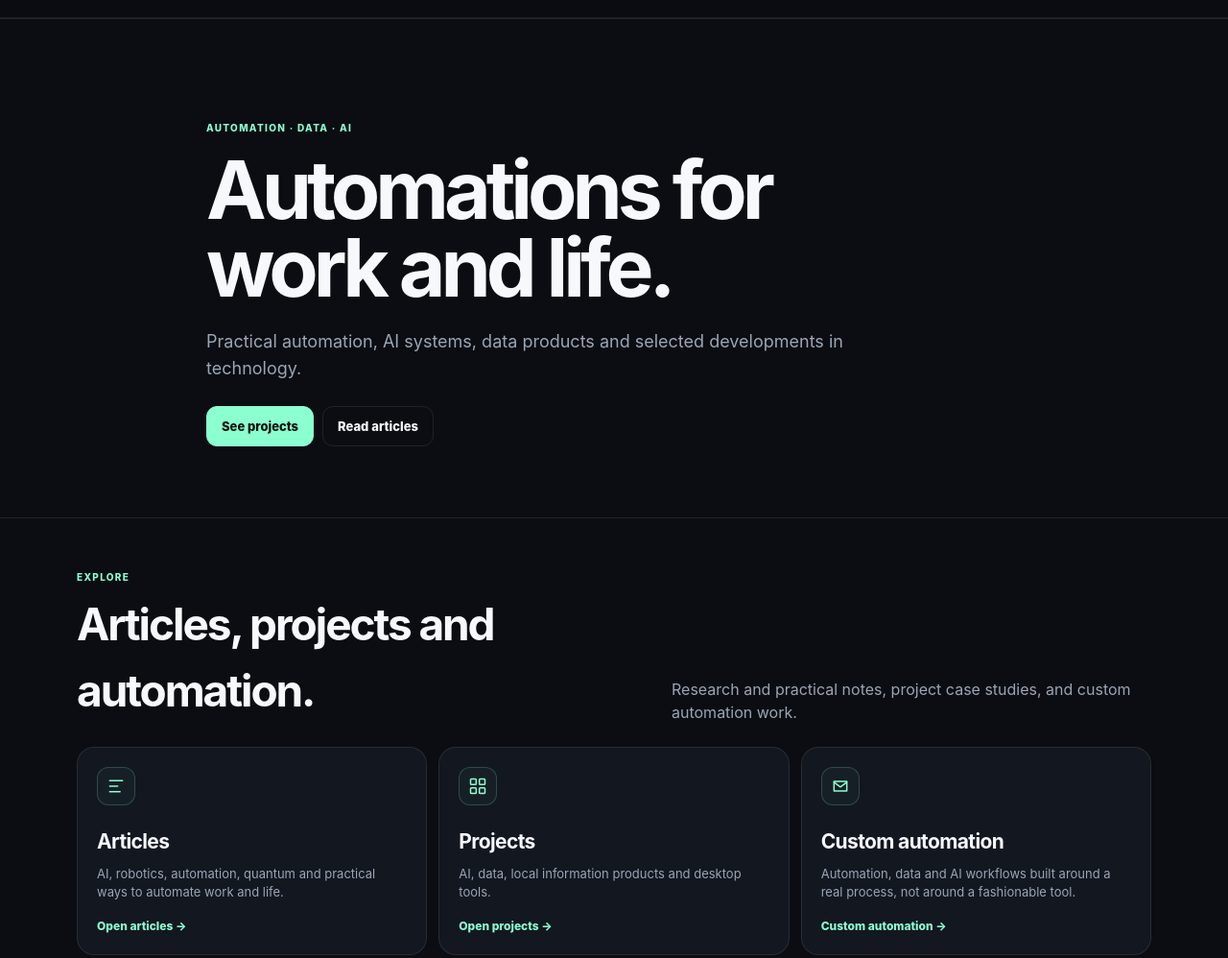
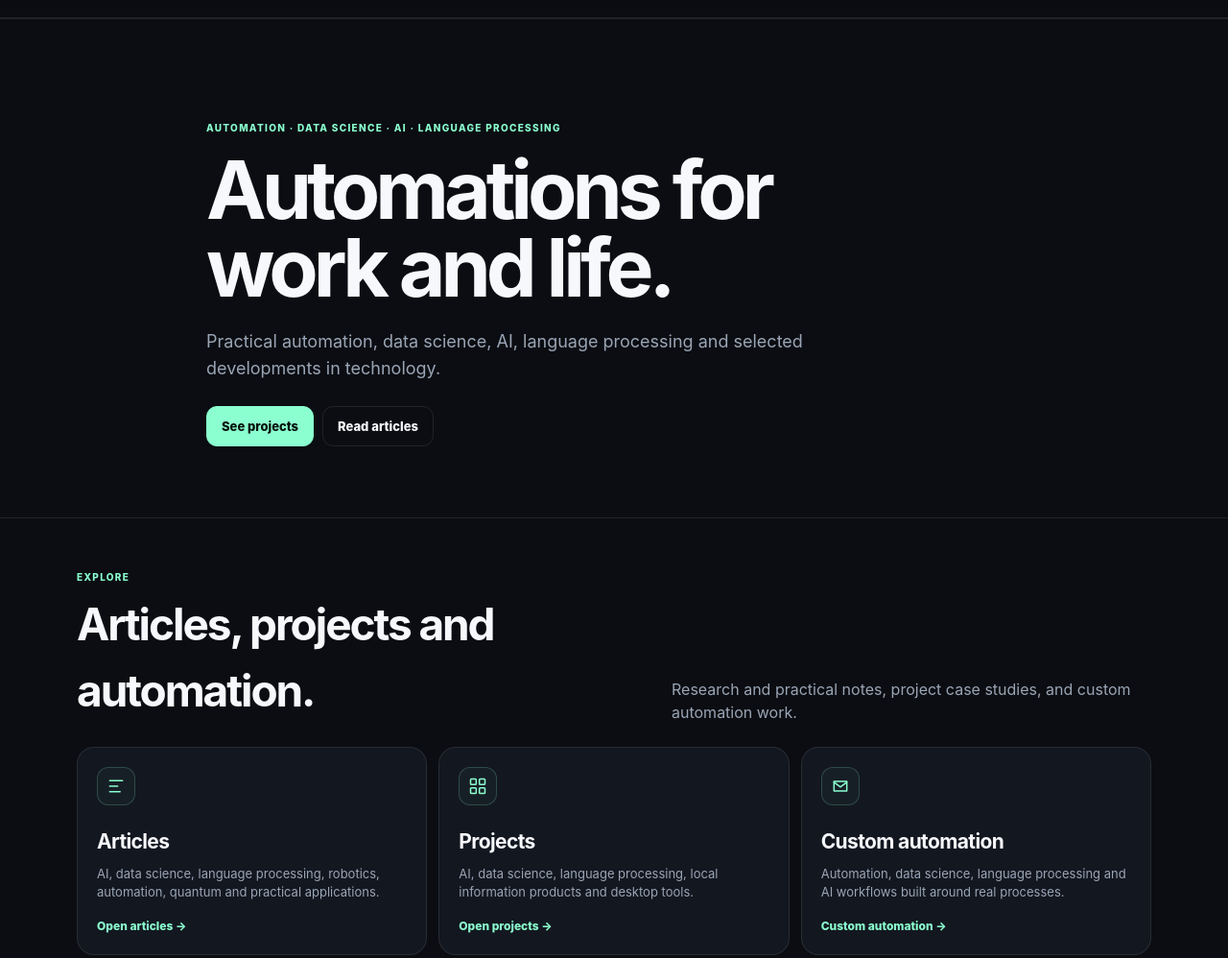
Before and after one commit to everyday-automated/everyday-automated.github.io, a plain HTML site: page index.html in a window 1280 px wide. Shown: the part 48-1046 px from the top of the page at 96% size. Drawn offline with Linux system fonts and the light colour scheme.

Commit message:
Add data science and language processing to homepage

```diff
--- a/index.html
+++ b/index.html
@@ -3,7 +3,7 @@
 <head>
   <meta charset="UTF-8">
   <meta name="viewport" content="width=device-width,initial-scale=1">
-  <meta name="description" content="Everyday Automated — practical automation, AI, data systems and useful technology for work and life.">
+  <meta name="description" content="Everyday Automated — automation, data science, AI, language processing and useful technology for work and life.">
   <title>Everyday Automated</title>
   <link rel="stylesheet" href="/site.css">
 </head>
@@ -22,9 +22,9 @@
 <main>
 <section class="hero">
   <div class="wrap hero-inner">
-    <div class="eyebrow">Automation · Data · AI</div>
+    <div class="eyebrow">Automation · Data Science · AI · Language Processing</div>
     <h1>Automations for<br>work and life.</h1>
-    <p>Practical automation, AI systems, data products and selected developments in technology.</p>
+    <p>Practical automation, data science, AI, language processing and selected developments in technology.</p>
     <div class="btns">
       <a class="btn primary" href="/projects/">See projects</a>
       <a class="btn" href="/articles/">Read articles</a>
@@ -45,7 +45,7 @@
           <svg viewBox="0 0 24 24"><path d="M4 5h16M4 12h10M4 19h13"/></svg>
         </div>
         <h3>Articles</h3>
-        <p>AI, robotics, automation, quantum and practical ways to automate work and life.</p>
+        <p>AI, data science, language processing, robotics, automation, quantum and practical applications.</p>
         <div class="path-link">Open articles →</div>
       </a>
 
@@ -54,7 +54,7 @@
           <svg viewBox="0 0 24 24"><rect x="3" y="3" width="7" height="7" rx="1"/><rect x="14" y="3" width="7" height="7" rx="1"/><rect x="3" y="14" width="7" height="7" rx="1"/><rect x="14" y="14" width="7" height="7" rx="1"/></svg>
         </div>
         <h3>Projects</h3>
-        <p>AI, data, local information products and desktop tools.</p>
+        <p>AI, data science, language processing, local information products and desktop tools.</p>
         <div class="path-link">Open projects →</div>
       </a>
 
@@ -63,7 +63,7 @@
           <svg viewBox="0 0 24 24"><path d="M4 6h16v12H4z"/><path d="m4 7 8 6 8-6"/></svg>
         </div>
         <h3>Custom automation</h3>
-        <p>Automation, data and AI workflows built around a real process, not around a fashionable tool.</p>
+        <p>Automation, data science, language processing and AI workflows built around real processes.</p>
         <div class="path-link">Custom automation →</div>
       </a>
     </div>
@@ -107,6 +107,6 @@
 </section>
 </main>
 
-<footer><div class="wrap footer"><span>© 2026 Everyday Automated</span><span>Automation · Data · AI</span></div></footer>
+<footer><div class="wrap footer"><span>© 2026 Everyday Automated</span><span>Automation · Data Science · AI · NLP</span></div></footer>
 </body>
 </html>
```
